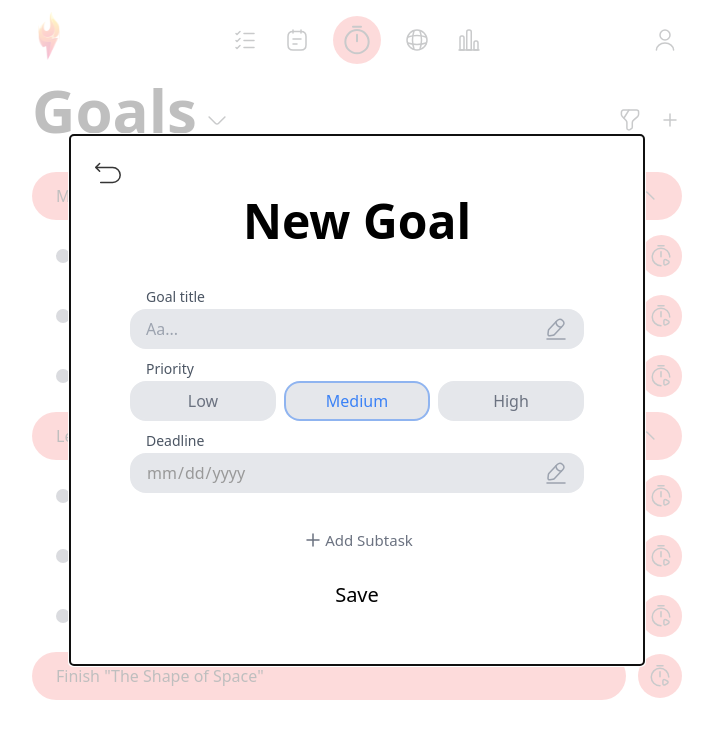
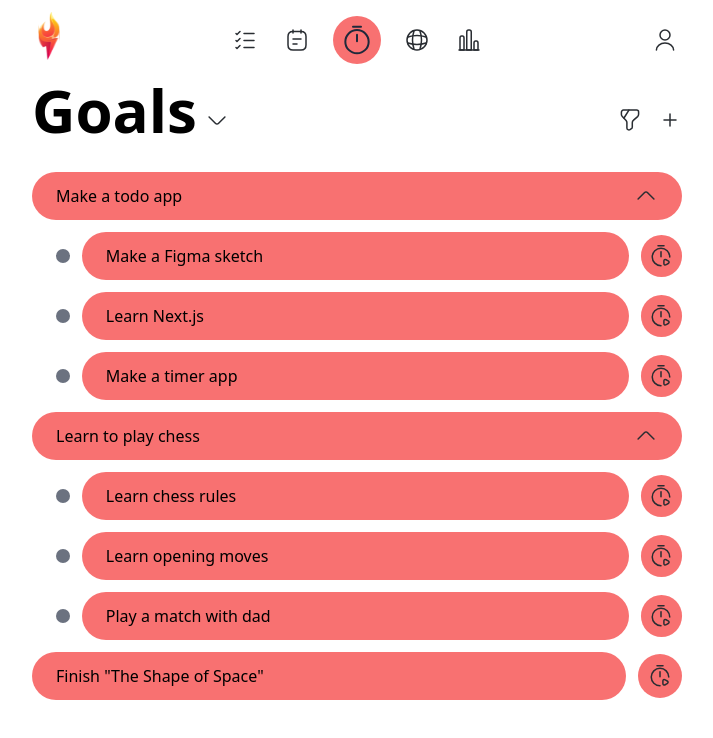
Before and after one commit to kasparas-ban/torch, a React (Vite) app: page /goals in a window 1280 px wide. Shown: the top 738 px of the page, without its empty margins (283-996 px from the left). Built offline with nearby package versions, Linux system fonts and the light colour scheme.

Commit message:
Updated input fields

```diff
--- a/src/components/AddGoalModal/AddGoalModal.tsx
+++ b/src/components/AddGoalModal/AddGoalModal.tsx
@@ -2,8 +2,10 @@ import { useRef, useState } from "react"
 import Modal from "react-modal"
 import { ReactComponent as BackIcon } from "../../assets/back.svg"
 import { ReactComponent as EditIcon } from "../../assets/edit.svg"
+import { ReactComponent as ArrowsIcon } from "../../assets/arrows.svg"
 import { ReactComponent as PlusSmallIcon } from "../../assets/plus_small.svg"
-import "./dateInput.css"
+import { ReactComponent as TimerIcon } from "../../assets/navigation_icons/timer.svg"
+import "./inputStyles.css"
 
 interface IAddGoalModal {
   showModal: boolean
@@ -14,11 +16,9 @@ function AddGoalModal({ showModal, closeModal }: IAddGoalModal) {
   return (
     <Modal
       isOpen={showModal}
-      // onAfterOpen={afterOpenModal}
       onRequestClose={closeModal}
-      // style={customStyles}
-      contentLabel="Example Modal"
-      className="absolute inset-0 m-auto mx-auto w-full border-gray-200 bg-white p-5 sm:h-fit sm:max-w-xl sm:rounded sm:border"
+      style={{ content: { outline: "none" } }}
+      className="absolute inset-0 m-auto mx-auto w-full border border-gray-200 bg-white p-5 sm:h-fit sm:max-w-xl sm:rounded sm:border"
       appElement={document.getElementById("root") || undefined}
     >
       <button onClick={closeModal}>
@@ -35,20 +35,22 @@ function AddGoalModal({ showModal, closeModal }: IAddGoalModal) {
 function GoalForm() {
   return (
     <div className="px-0 pt-4 pb-8 sm:px-10">
-      <form className="mt-12">
+      <form className="mt-6">
         <div className="relative mb-8">
-          <TitleInput />
+          <TextInput inputName="goal_title" label="Goal title" />
         </div>
 
         <div className="relative mb-8">
           <PriorityInput />
         </div>
 
-        <div className="relative mb-8">
+        <div className="relative mb-3">
           <DateInput />
         </div>
 
-        <div className="relative mb-5 flex justify-center">
+        <Subtasks />
+
+        <div className="relative mt-6 mb-5 flex justify-center">
           <button className="flex px-3 py-1 text-[15px] text-gray-500">
             <div className="relative bottom-px">
               <PlusSmallIcon />
@@ -65,30 +67,20 @@ function GoalForm() {
   )
 }
 
-function TitleInput() {
-  const inputRef = useRef<HTMLInputElement>(null)
-
+function Subtasks() {
   return (
     <>
-      <input
-        id="goal_title"
-        name="goal_title"
-        ref={inputRef}
-        type="text"
-        className="peer h-10 w-full rounded-2xl bg-gray-200 px-4 text-gray-900 focus:bg-white focus:outline-2 focus:outline-blue-500/50"
-        placeholder="Aa..."
-      />
-      <label
-        htmlFor="goal_title"
-        className="absolute left-0 -top-[22px] cursor-text px-4 text-sm text-gray-600 transition-all peer-placeholder-shown:text-sm peer-focus:text-sm peer-focus:text-gray-600"
-      >
-        Goal title
-      </label>
-      <div
-        className="absolute right-0 top-2 cursor-text px-4 text-gray-400 transition-all peer-focus:hidden"
-        onClick={() => inputRef?.current?.focus()}
-      >
-        <EditIcon />
+      <div className="mb-1 px-4 text-sm text-gray-600">Subtasks</div>
+      <div className="rounded-2xl bg-gray-300 px-2 py-2">
+        <div className="relative mb-1">
+          <TextInput inputName="task_title" label="Task title" />
+        </div>
+        <div className="relative mb-8">
+          <DurationInput />
+        </div>
+        <div className="relative mt-8">
+          <DateInput />
+        </div>
       </div>
     </>
   )
@@ -169,7 +161,7 @@ function DateInput() {
         type="date"
         className={`${
           dateInput ? "text-gray-900" : "empty-date"
-        } peer h-10 w-full rounded-2xl bg-gray-200 px-4  focus:bg-white focus:outline-2 focus:outline-blue-500/50 `}
+        } peer h-10 w-full cursor-text rounded-2xl bg-gray-200 px-4  focus:bg-white focus:outline-2 focus:outline-blue-500/50 `}
         placeholder="Aa..."
         onFocus={e => e.target.showPicker()}
         onClick={e => (e.target as HTMLInputElement).showPicker()}
@@ -191,4 +183,167 @@ function DateInput() {
   )
 }
 
+function TextInput({
+  inputName,
+  label,
+}: {
+  inputName: string
+  label?: string
+}) {
+  const inputRef = useRef<HTMLInputElement>(null)
+
+  return (
+    <div className="relative w-full">
+      {label && (
+        <label
+          htmlFor={inputName}
+          className="cursor-text px-4 text-sm text-gray-600 transition-all peer-placeholder-shown:text-sm peer-focus:text-sm peer-focus:text-gray-600"
+        >
+          {label}
+        </label>
+      )}
+      <input
+        id={inputName}
+        name={inputName}
+        ref={inputRef}
+        type="text"
+        className="peer h-10 w-full rounded-2xl bg-gray-200 pl-4 pr-12 text-gray-900 focus:bg-white focus:outline-2 focus:outline-blue-500/50"
+        placeholder="Aa..."
+      />
+      <div
+        className="absolute right-0 bottom-2 cursor-text px-4 pl-2 text-gray-400 transition-all peer-focus:hidden"
+        onClick={() => inputRef?.current?.focus()}
+      >
+        <EditIcon />
+      </div>
+    </div>
+  )
+}
+
+function NumberInput({
+  inputName,
+  label,
+  icon,
+  placeholder,
+}: {
+  inputName: string
+  label?: string
+  icon?: JSX.Element
+  placeholder?: string
+}) {
+  const inputRef = useRef<HTMLInputElement>(null)
+
+  return (
+    <div className="relative w-full">
+      {label && (
+        <label
+          htmlFor={inputName}
+          className="cursor-text px-4 text-sm text-gray-600 transition-all peer-placeholder-shown:text-sm peer-focus:text-sm peer-focus:text-gray-600"
+        >
+          {label}
+        </label>
+      )}
+      <input
+        id={inputName}
+        name={inputName}
+        ref={inputRef}
+        type="number"
+        className={`peer h-10 w-full rounded-2xl bg-gray-200 ${
+          icon ? "pl-10" : "pl-4"
+        } pr-12 text-gray-900 focus:bg-white focus:outline-2 focus:outline-blue-500/50`}
+        placeholder={placeholder ?? "Aa..."}
+      />
+      <div
+        className="absolute right-0 bottom-2 cursor-text px-4 pl-2 text-gray-400 transition-all peer-focus:hidden"
+        onClick={() => inputRef?.current?.focus()}
+      >
+        <EditIcon />
+      </div>
+      {icon && (
+        <div
+          className="absolute left-0 bottom-2 cursor-text px-4 pl-2 text-gray-400 transition-all peer-focus:text-gray-700"
+          onClick={() => inputRef?.current?.focus()}
+        >
+          {icon}
+        </div>
+      )}
+    </div>
+  )
+}
+
+function TimeInput({
+  inputName,
+  label,
+}: {
+  inputName: string
+  label?: string
+}) {
+  const inputRef = useRef<HTMLInputElement>(null)
+  const [inputValue, setInputValue] = useState("")
+
+  return (
+    <div className="relative w-full">
+      {label && (
+        <label
+          htmlFor={inputName}
+          className="cursor-text px-4 text-sm text-gray-600 transition-all peer-placeholder-shown:text-sm peer-focus:text-sm peer-focus:text-gray-600"
+        >
+          {label}
+        </label>
+      )}
+      <input
+        id={inputName}
+        name={inputName}
+        ref={inputRef}
+        type="number"
+        className="peer h-10 w-full rounded-2xl bg-gray-200 pl-4 pr-12 text-gray-900 focus:bg-white focus:outline-2 focus:outline-blue-500/50"
+        placeholder="1"
+        min={0}
+        max={99}
+        value={inputValue}
+        onChange={e => {
+          console.log(
+            e.target.value,
+            Number(e.target.value),
+            Number(e.target.value.length) < 3
+          )
+          Number(e.target.value.length) < 3 && setInputValue(e.target.value)
+        }}
+      />
+      <div
+        className="absolute right-0 bottom-2 cursor-text px-4 pl-2 text-gray-400 transition-all peer-focus:hidden"
+        onClick={() => inputRef?.current?.focus()}
+      >
+        <EditIcon />
+      </div>
+      <div
+        className="absolute left-8 bottom-2 cursor-text px-4 pl-2 text-gray-400 transition-all peer-focus:text-gray-600"
+        onClick={() => inputRef?.current?.focus()}
+      >
+        hours
+      </div>
+    </div>
+  )
+}
+
+function DurationInput() {
+  return (
+    <div className="w-full">
+      <label
+        htmlFor="duration_input"
+        className="cursor-text px-4 text-sm text-gray-600 transition-all peer-placeholder-shown:text-sm peer-focus:text-sm peer-focus:text-gray-600"
+      >
+        Duration
+      </label>
+      <div className="flex gap-2">
+        <TimeInput inputName="time" />
+        <div className="my-auto text-gray-400">
+          <ArrowsIcon />
+        </div>
+        <NumberInput inputName="time" icon={<TimerIcon />} placeholder="2" />
+      </div>
+    </div>
+  )
+}
+
 export default AddGoalModal
--- a/src/components/AddGoalModal/dateInput.css
+++ b/src/components/AddGoalModal/inputStyles.css
@@ -1,3 +1,5 @@
+/* Date input */
+
 input[type="date"]::-webkit-calendar-picker-indicator {
   display: none;
 }
@@ -9,3 +11,11 @@ input[type="date"]::-webkit-input-placeholder {
 .empty-date {
   color: #999;
 }
+
+/* Number input */
+
+input::-webkit-outer-spin-button,
+input::-webkit-inner-spin-button {
+  -webkit-appearance: none;
+  margin: 0;
+}
--- a/src/pages/GoalsPage.tsx
+++ b/src/pages/GoalsPage.tsx
@@ -50,7 +50,7 @@ const goals: Goal[] = [
 ]
 
 function GoalsPage() {
-  const [modalIsOpen, setModalIsOpen] = useState(true)
+  const [modalIsOpen, setModalIsOpen] = useState(false)
 
   return (
     <div className="mt-4 flex justify-between max-[768px]:px-6 md:justify-center md:space-x-36">
```
Also changed, not shown: src/assets/arrows.svg (added), src/assets/navigation_icons/timer.svg.
